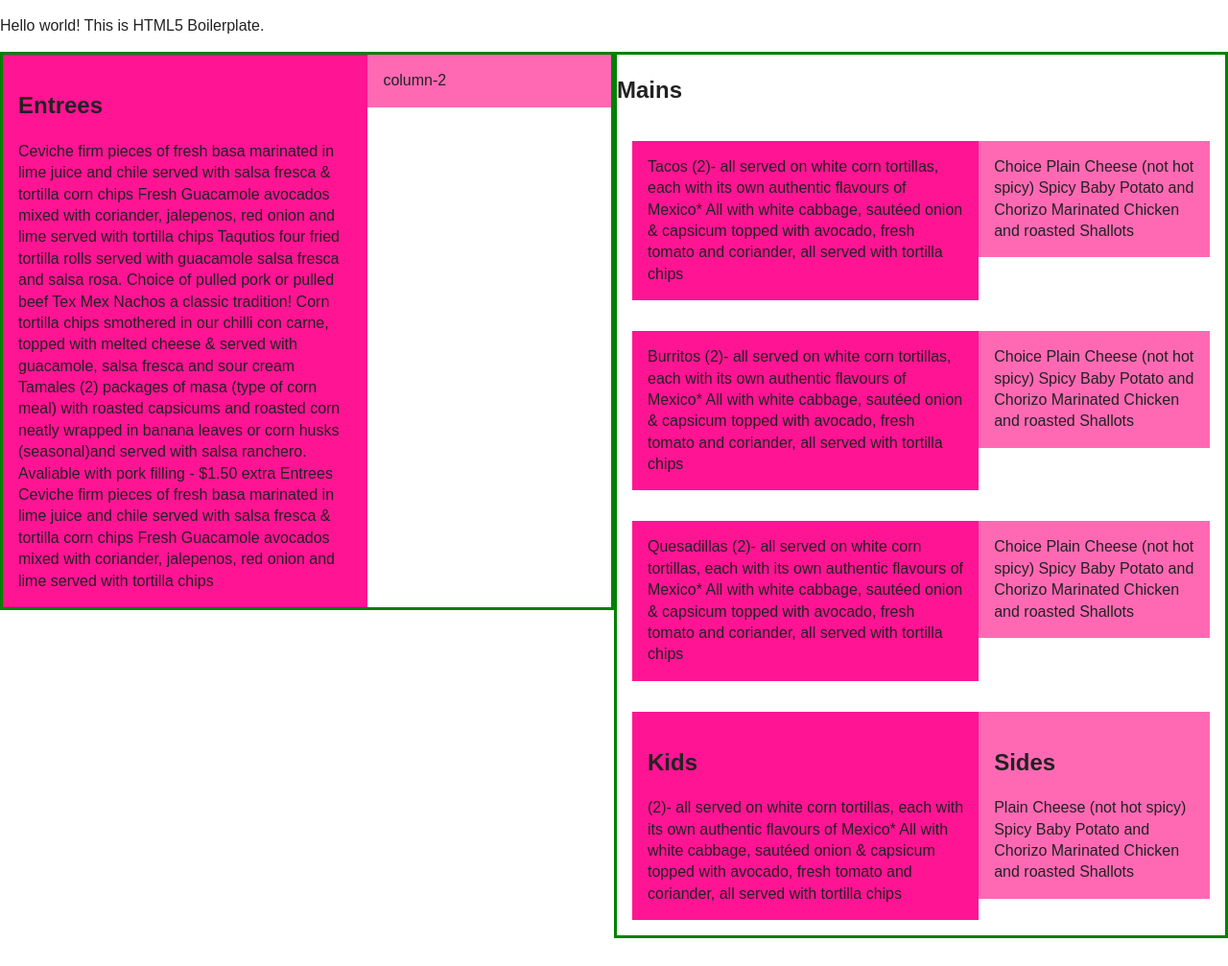
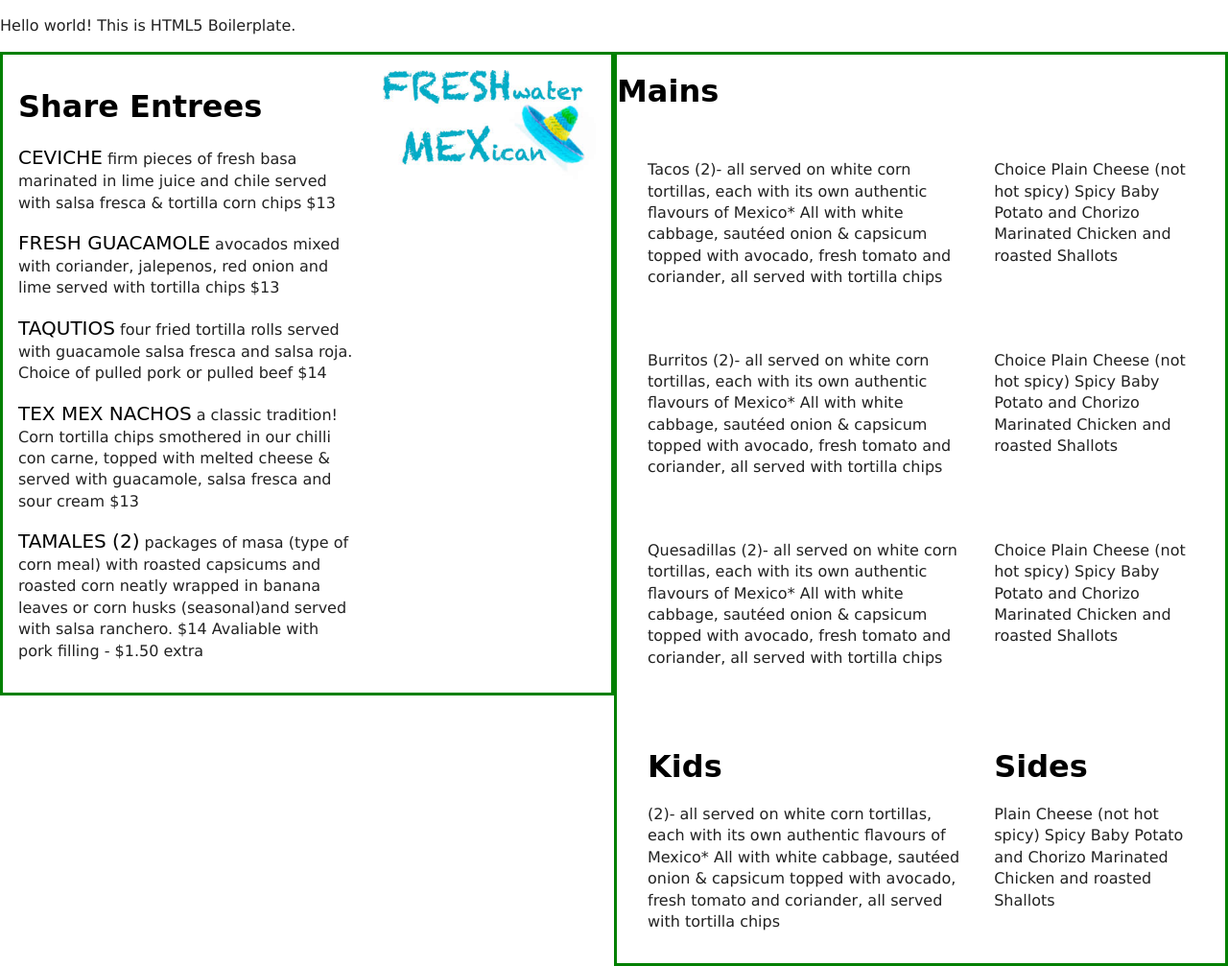
Before and after one commit to JordanDDisch/freshmex, a plain HTML site: page index.html in a window 1280 px wide. Shown: the whole page at 96% size. Before the commit the page ends 978 px from the top, so only its background shows below. Drawn offline with nearby package versions, Linux system fonts and the light colour scheme; a web font is replaced by a local one.

Commit message:
Basic styling

```diff
--- a/index.html
+++ b/index.html
@@ -9,6 +9,7 @@
         <title></title>
         <meta name="description" content="">
         <meta name="viewport" content="width=device-width, initial-scale=1">
+        <link href='http://fonts.googleapis.com/css?family=Rancho' rel='stylesheet' type='text/css'>
 
         <!-- Place favicon.ico and apple-touch-icon.png in the root directory -->
 
@@ -25,32 +26,37 @@
 
         <div class="col-parent">
             <div class="col-child-left col-child">
-                <h2>Entrees</h2>
+                <h2>Share Entrees</h2>
 
-                Ceviche
-                firm pieces of fresh basa marinated in lime juice and chile served with salsa fresca & tortilla corn chips
+                <ul>
+                    <li>
+                        <span class="order-title">Ceviche</span>
+                        firm pieces of fresh basa marinated in lime juice and chile served with salsa fresca & tortilla corn chips $13
+                    </li>
 
-                Fresh Guacamole
-                avocados mixed with coriander, jalepenos, red onion and lime served with tortilla chips
+                    <li>
+                        <span class="order-title">Fresh Guacamole</span>
+                        avocados mixed with coriander, jalepenos, red onion and lime served with tortilla chips $13
+                    </li>
 
-                Taqutios
-                four fried tortilla rolls served with guacamole salsa fresca and salsa rosa. Choice of pulled pork or pulled beef
+                    <li>
+                        <span class="order-title">Taqutios</span>
+                        four fried tortilla rolls served with guacamole salsa fresca and salsa roja. Choice of pulled pork or pulled beef $14
+                    </li>
 
-                Tex Mex Nachos
-                a classic tradition! Corn tortilla chips smothered in our chilli con carne, topped with melted cheese & served with guacamole, salsa fresca and sour cream
+                    <li>
+                        <span class="order-title">Tex Mex Nachos</span>
+                        a classic tradition! Corn tortilla chips smothered in our chilli con carne, topped with melted cheese & served with guacamole, salsa fresca and sour cream $13
+                    </li>
 
-                Tamales (2)
-                packages of masa (type of corn meal) with roasted capsicums and roasted corn neatly wrapped in banana leaves or corn husks (seasonal)and served with salsa ranchero. Avaliable with pork filling - $1.50 extra
-                Entrees
-
-                Ceviche
-                firm pieces of fresh basa marinated in lime juice and chile served with salsa fresca & tortilla corn chips
-
-                Fresh Guacamole
-                avocados mixed with coriander, jalepenos, red onion and lime served with tortilla chips
+                    <li>
+                        <span class="order-title">Tamales (2)</span>
+                        packages of masa (type of corn meal) with roasted capsicums and roasted corn neatly wrapped in banana leaves or corn husks (seasonal)and served with salsa ranchero. $14 Avaliable with pork filling - $1.50 extra
+                    </li>
+                </ul>
             </div>
             <div class="col-child-right col-child">
-                column-2
+                <div class="logo"><img src="/img/logo.jpg" /></div>
             </div>
         </div>
         <div class="col-parent">
--- a/scss/_init.scss
+++ b/scss/_init.scss
@@ -0,0 +1 @@
+$color-1: #000;
--- a/scss/_layout.scss
+++ b/scss/_layout.scss
@@ -9,9 +9,7 @@
 }
 .col-child-left {
   width: 60%;
-  background: deeppink;
 }
 .col-child-right {
   width: 40%;
-  background: hotpink;
 }
--- /dev/null
+++ b/scss/components/_base.scss
@@ -0,0 +1,3 @@
+.logo img {
+  max-width: 100%;
+}
--- /dev/null
+++ b/scss/components/_typography.scss
@@ -0,0 +1,32 @@
+body {
+  font-family: verdana;
+}
+
+.order-title {
+  font-family: 'Rancho', cursive;
+  font: bold;
+  color: $color-1;
+  text-transform:uppercase;
+  font-size: 1.25em;
+}
+
+.wrapper {
+  width: 25%;
+}
+
+.bold-star {
+}
+
+ul {
+  @include no-bullets;
+  margin: 0;
+  padding: 0;
+  li { margin-bottom: 1em; }
+}
+
+h2 {
+  font-family: 'Rancho', cursive;
+  font-size: 2em;
+  margin: .5em 0;
+  color: $color-1;
+}
```
Also changed, not shown: css/styles.css, img/logo.jpg (added), img/mexican.jpg (added), img/sombrero.png (added).
